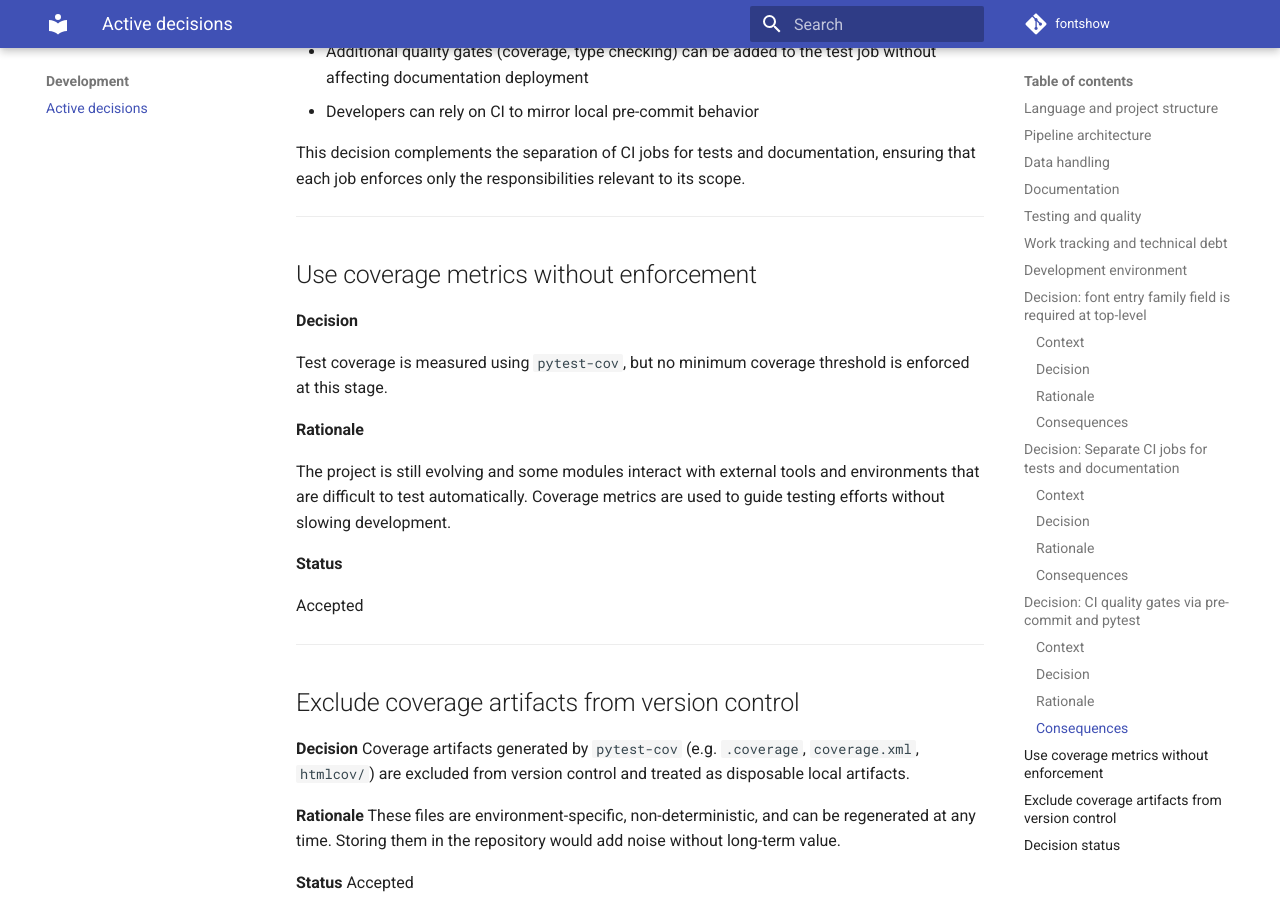
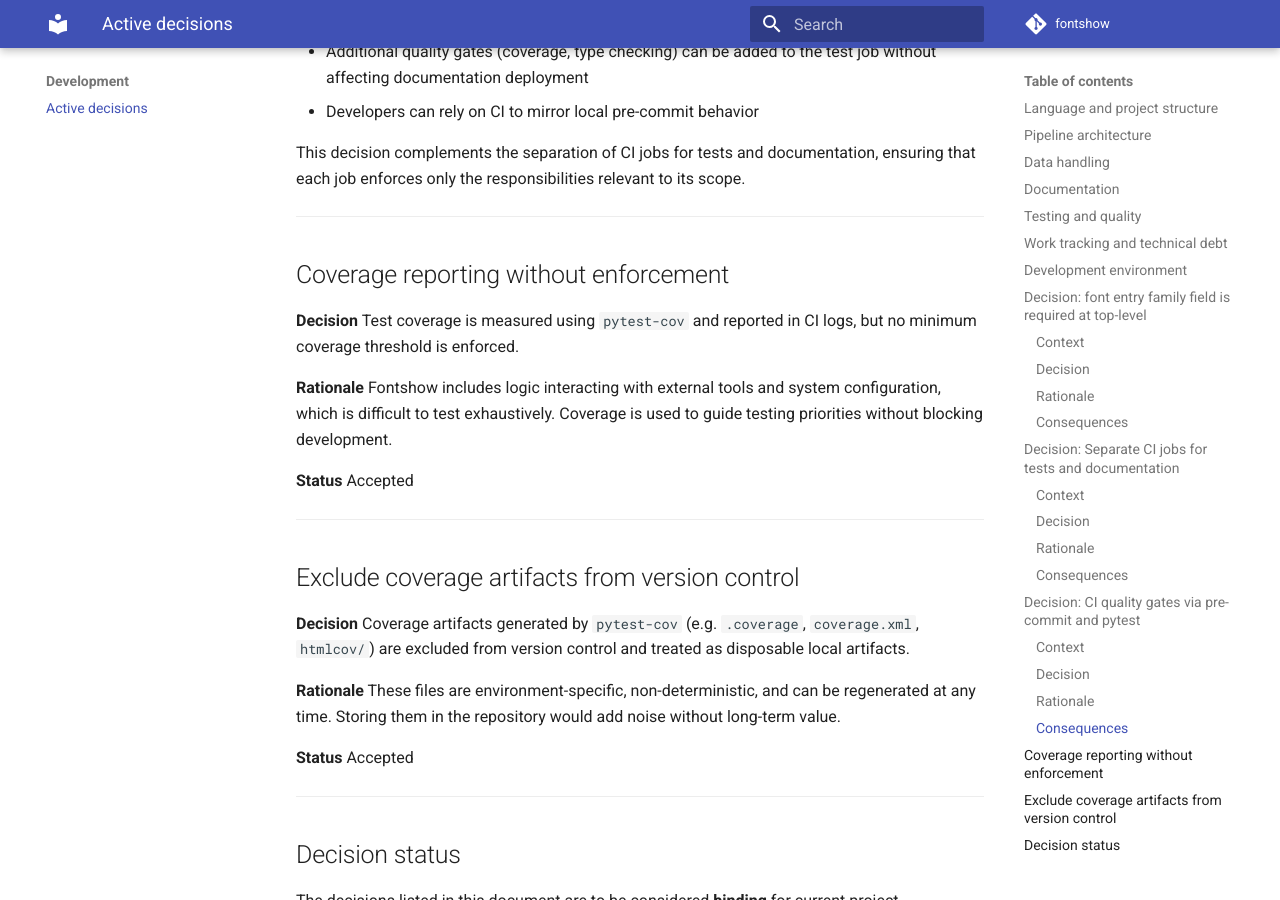
Before and after one commit to marco0560/Fontshow, an MkDocs documentation site: the page built from docs/decisions.md, in a window 1280 px wide and 900 px high, scrolled down 4585 px. Built offline with MkDocs 1.6.1 and Material for MkDocs 9.7.7, drawn with Linux system fonts in a browser that asks for light colours; comment, search, counter and statistics services are not loaded.

Commit message:
test(ci): report test coverage without enforcing thresholds
- Enable coverage reporting in CI
- Document coverage policy and rationale
- Prepare ground for future coverage enforcement

Why:
-

What:
-

Notes:
-

Refs: #

```diff
--- a/docs/decisions.md
+++ b/docs/decisions.md
@@ -173,22 +173,18 @@ ensuring that each job enforces only the responsibilities relevant to its scope.
 
 ---
 
-## Use coverage metrics without enforcement
+## Coverage reporting without enforcement
 
 **Decision**
-
-Test coverage is measured using `pytest-cov`, but no minimum coverage
-threshold is enforced at this stage.
+Test coverage is measured using `pytest-cov` and reported in CI logs,
+but no minimum coverage threshold is enforced.
 
 **Rationale**
-
-The project is still evolving and some modules interact with external
-tools and environments that are difficult to test automatically.
-Coverage metrics are used to guide testing efforts without slowing
-development.
+Fontshow includes logic interacting with external tools and system
+configuration, which is difficult to test exhaustively. Coverage is
+used to guide testing priorities without blocking development.
 
 **Status**
-
 Accepted
 
 ---
```
Also changed, not shown: docs/testing.md (+3 -2 lines), 1 other file.
